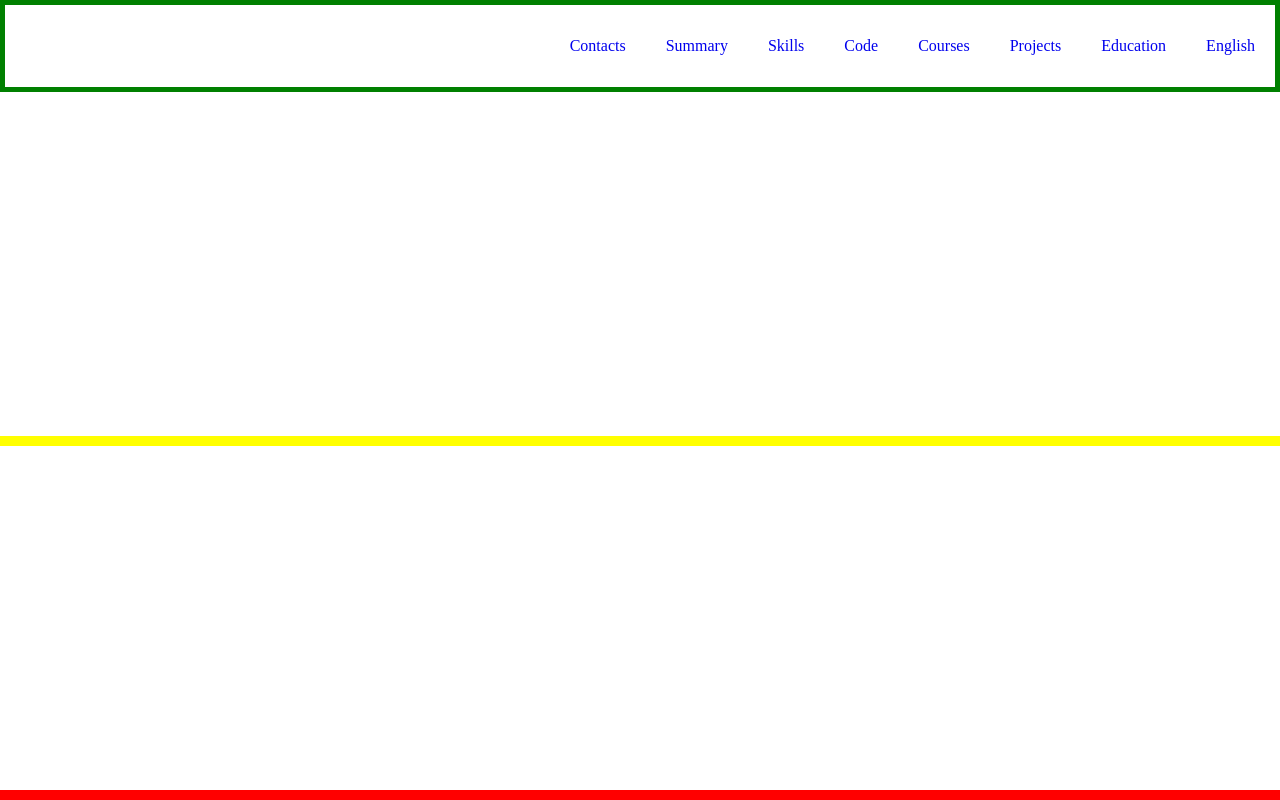
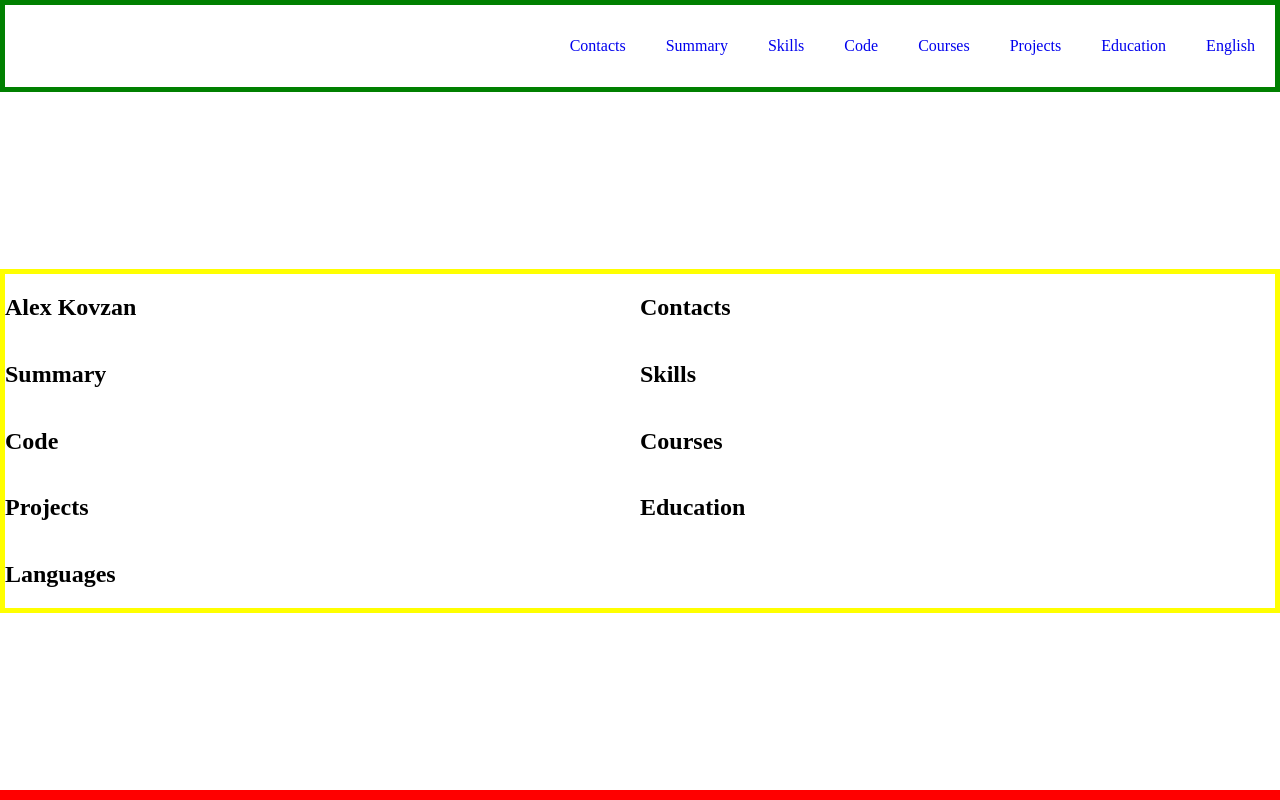
Before and after one commit to kovzanok/rsschool-cv, a plain HTML site: page index.html in a window 1280 px wide. Drawn offline with Linux system fonts and the light colour scheme.

Commit message:
feat: add sections and their titles

```diff
--- a/index.html
+++ b/index.html
@@ -24,8 +24,34 @@
 
     </header>
     <main class="main">
-      <div class="container">
-
+      <div class="container main-container">
+        <section class="section" id="profile">
+          <h1 class="section-title">Alex Kovzan</h1>
+        </section>
+        <section class="section" id="contacts">
+          <h2 class="section-title">Contacts</h2>
+        </section>
+        <section class="section" id="summary">
+          <h2 class="section-title">Summary</h2>
+        </section>
+        <section class="section" id="skills">
+          <h2 class="section-title">Skills</h2>
+        </section>
+        <section class="section" id="code">
+          <h2 class="section-title">Code</h2>
+        </section>
+        <section class="section" id="courses">
+          <h2 class="section-title">Courses</h2>
+        </section>
+        <section class="section" id="projects">
+          <h2 class="section-title">Projects</h2>
+        </section>
+        <section class="section" id="education">
+          <h2 class="section-title">Education</h2>
+        </section>
+        <section class="section" id="languages">
+          <h2 class="section-title">Languages</h2>
+        </section>
       </div>
 
     </main>
--- a/style.css
+++ b/style.css
@@ -27,6 +27,14 @@
     border: 5px solid yellow;
 }
 
+.main-container{
+    display: flex;
+    flex-wrap: wrap;
+}
+
+.section{
+    width: 50%;
+}
 .footer{
     border: 5px solid red;
 }
```
